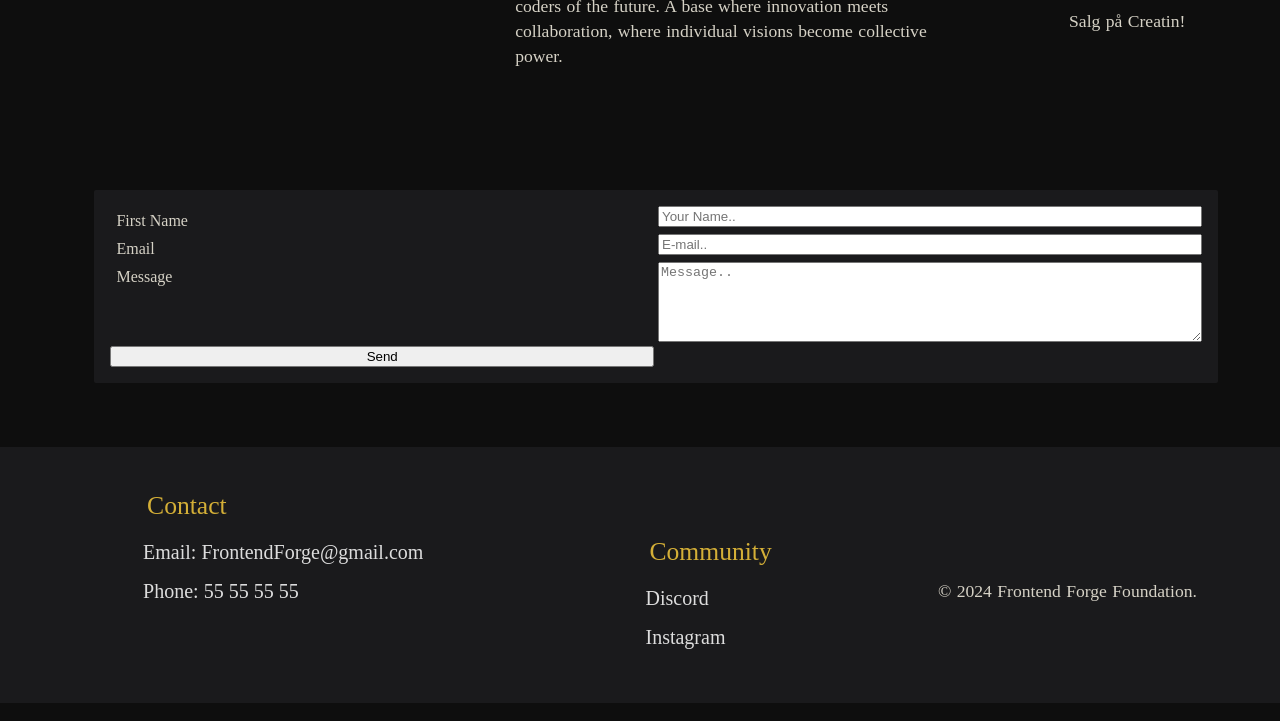
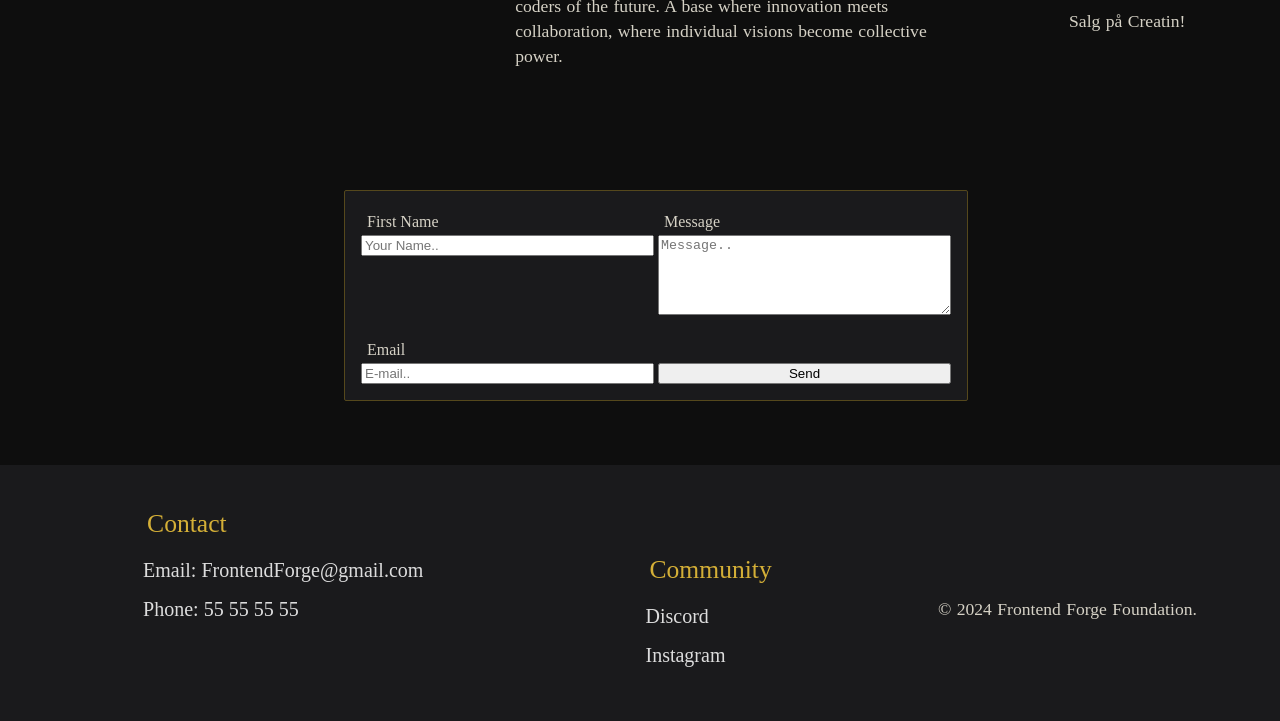
Before and after one commit to Kodeverket-AS/course-webdev-basics, a plain HTML site: page 1_HTML/index.html in a window 1280 px wide. Shown: the part 1768-2489 px from the top of the page. Drawn offline with Linux system fonts and the light colour scheme; files whose address does not match are found by name.

Commit message:
form er laget og stylet, responsive design. mangler litt finpuss på plassering av label og input

```diff
--- a/2_CSS/style.css
+++ b/2_CSS/style.css
@@ -316,6 +316,7 @@ form {
   padding: 1rem;
   background-color: var(--bgY);
   font-size: var(--text-16);
+  border: solid 1px var(--border);
 }
 label {
   margin-top: 6px;
@@ -335,7 +336,49 @@ textarea {
 @media (min-width: 1224px) {
   form {
     display: grid;
-    grid-template-columns: 2fr 2fr;
+    grid-template-columns: 1fr 1fr;
+    grid-template-rows: 1fr 4fr;
+    width: 50%;
+    height: auto;
+  }
+  /* label */
+  label:nth-of-type(1) {
+
+    grid-column: 1;
+    grid-row:1;
+  }
+  label:nth-of-type(2) {
+
+    grid-column: 1;
+    grid-row:3;
+  }
+  label:nth-of-type(3) {
+
+    grid-column: 2;
+    grid-row:1;
+  }
+  /* input */
+  input:nth-of-type(1) {
+
+    grid-column: 1;
+    grid-row:2;
+  }
+  input:nth-of-type(2) {
+
+    grid-column: 1;
+    grid-row:4;
+  }
+  /* textarea */
+  textarea:nth-of-type(1) {
+
+    grid-column: 2;
+    grid-row:2;
+  }
+  /* button  */
+  button:nth-of-type(1) {
+
+    grid-column: 2;
+    grid-row:4;
   }
 }
 
```
